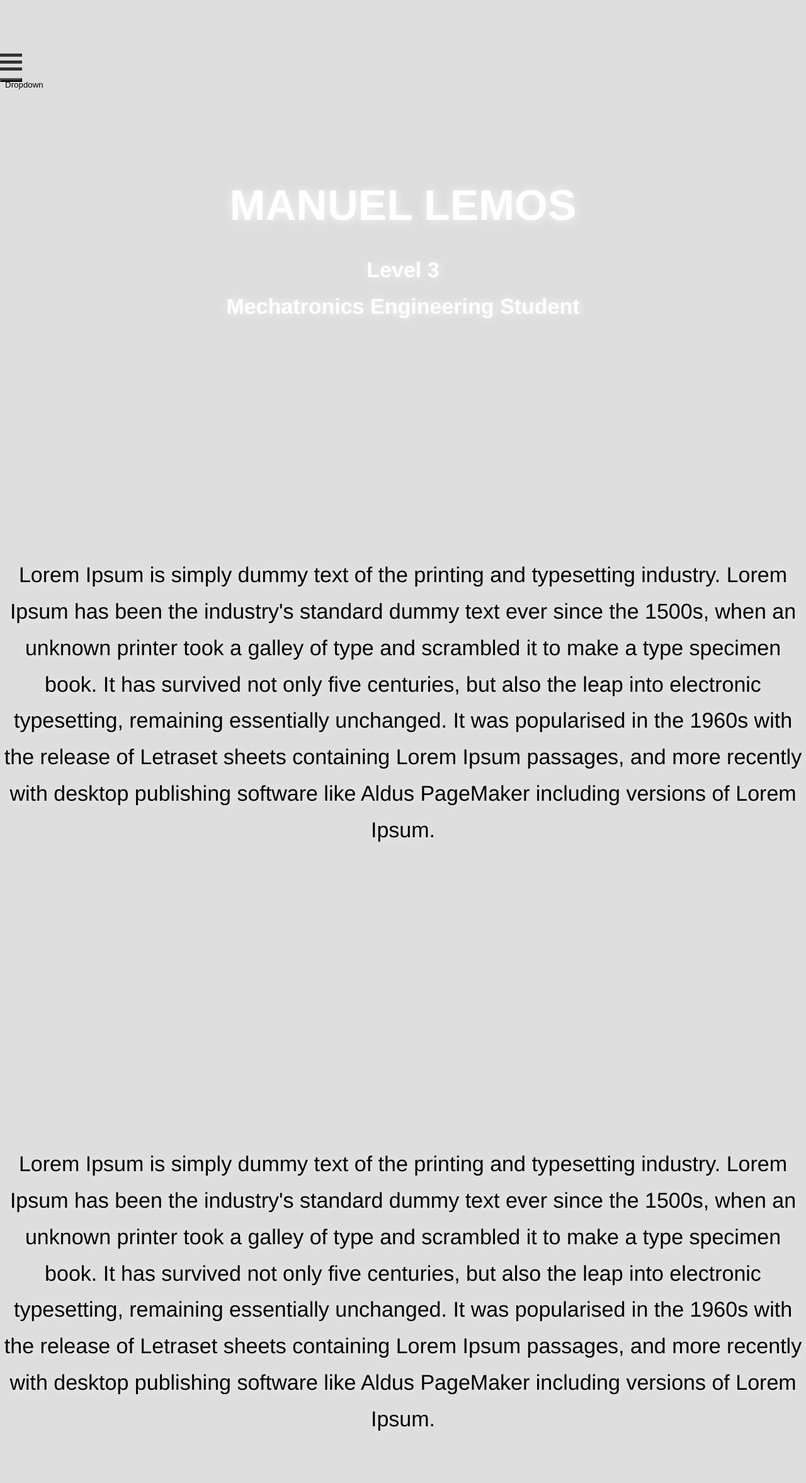
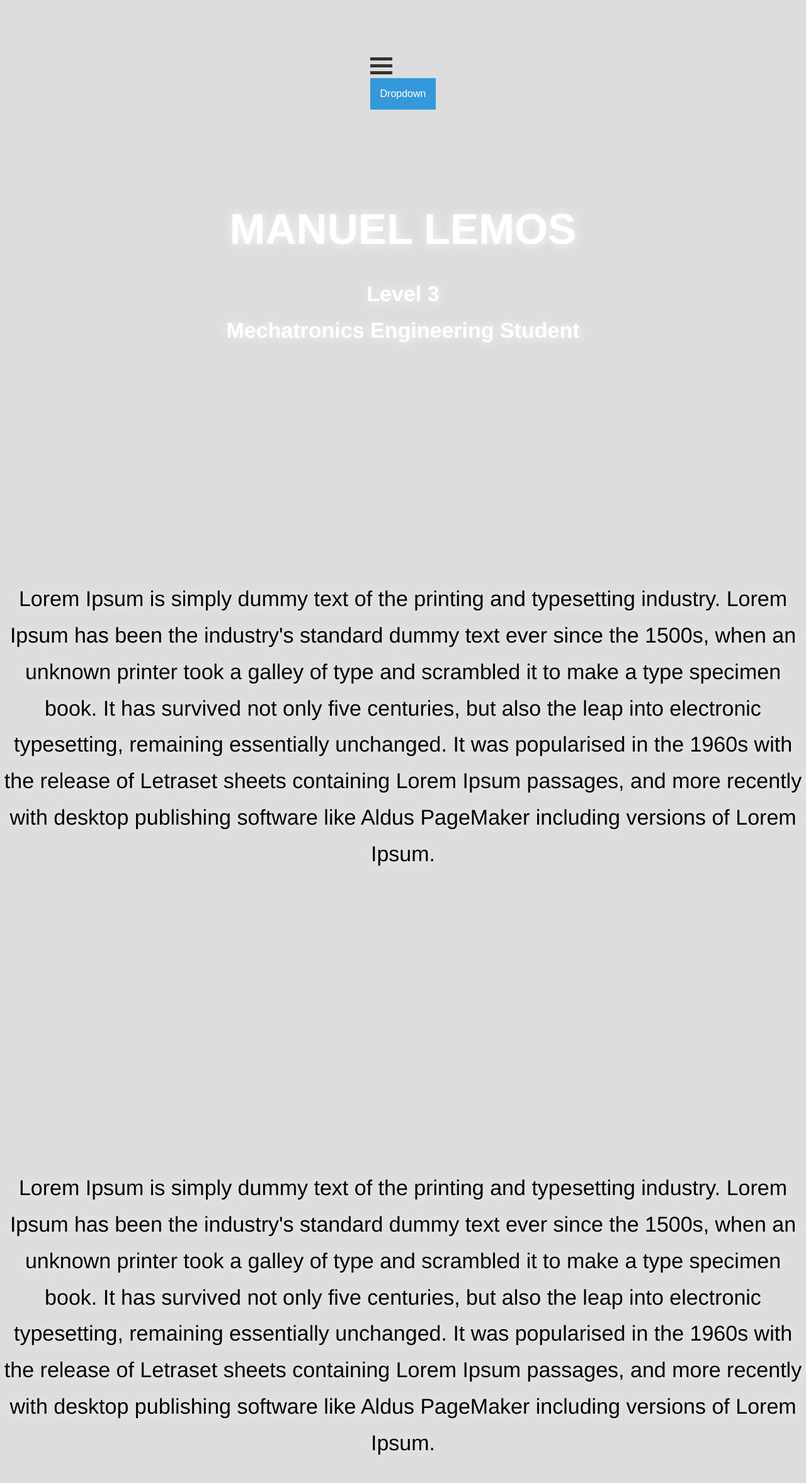
Before and after one commit to MannyLemos/MannyLemos.github.io, a Jekyll site: the page index.html, which Jekyll copies as it is, in a window 1280 px wide. Shown: the whole page at 63% size. Built offline with Jekyll 4.4.1, drawn with Linux system fonts in a browser that asks for light colours; nearby versions of some CDN libraries; a script that is not in the unit is left out; before the commit the page ends 2316 px from its top, so only the background shows below that.

Commit message:
Update index.html

```diff
--- a/index.html
+++ b/index.html
@@ -1,9 +1,9 @@
 <body>
-	<div align="left";>
-  	<div class="bar1" onclick="myFunction(this)"></div>
- 	<div class="bar2" onclick="myFunction(this)"></div>
- 	<div class="bar3" onclick="myFunction(this)"></div>
-	<button onclick="myFunction()" class="bar1", "bar2", "bar3">Dropdown</button>
+	<div class="container" onclick="myFunction(this)">
+  	<div class="bar1"></div>
+ 	<div class="bar2"></div>
+ 	<div class="bar3"></div>
+	<button onclick="myFunction()" class="dropbtn">Dropdown</button>
   		<div id="myDropdown" class="dropdown-content">
     		<a href="#">Link 1</a>
     		<a href="#">Link 2</a>
```
